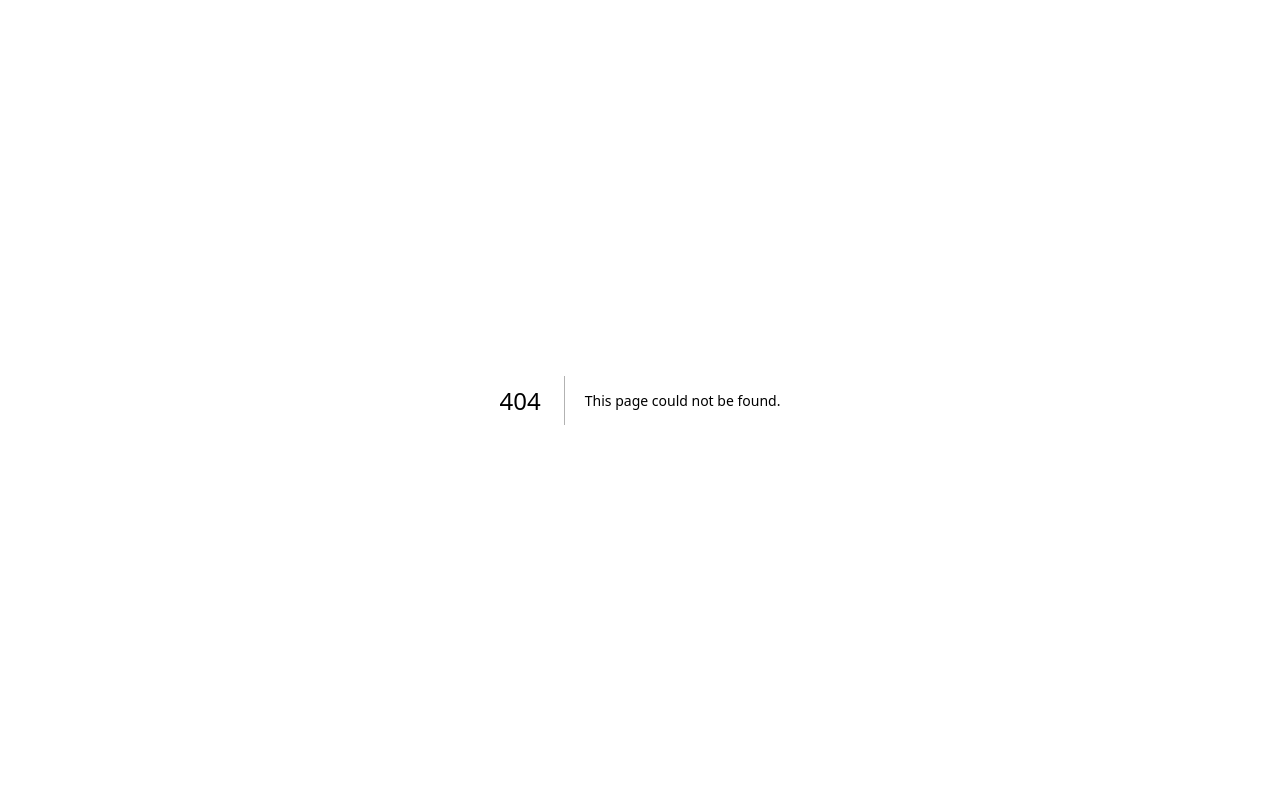
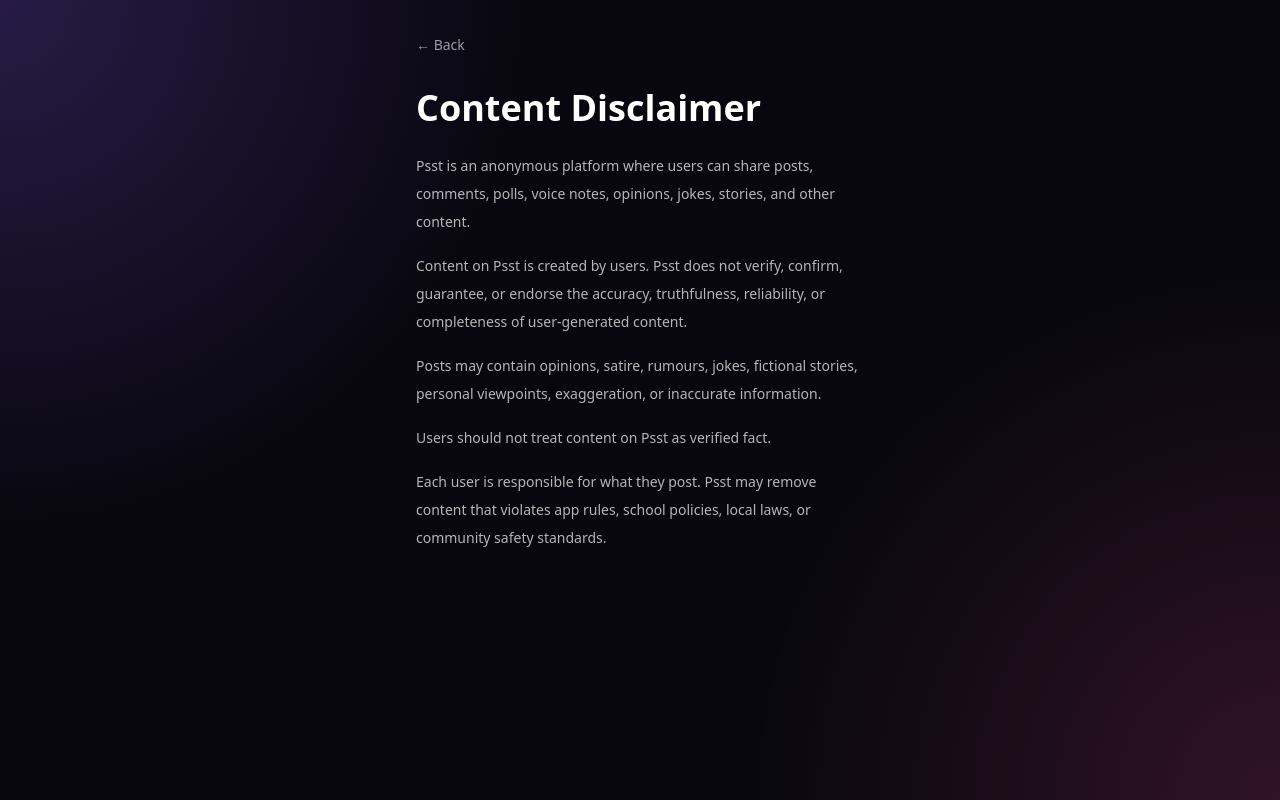
Before and after one commit to Warlock-code/psst, a Next.js app: page /disclaimer in a window 1280 px wide. Before the commit this address had no page. Built offline with nearby package versions, Linux system fonts and the light colour scheme.

Commit message:
Add disclaimer page

```diff
--- /dev/null
+++ b/app/disclaimer/page.tsx
@@ -0,0 +1,43 @@
+import Link from "next/link"
+
+export default function DisclaimerPage() {
+  return (
+    <main className="min-h-screen px-5 py-8 text-white">
+      <section className="mx-auto max-w-md">
+        <Link href="/lair" className="text-sm text-white/60">
+          ← Back
+        </Link>
+
+        <h1 className="mt-8 text-4xl font-black">Content Disclaimer</h1>
+
+        <div className="mt-6 space-y-4 text-sm leading-7 text-white/70">
+          <p>
+            Psst is an anonymous platform where users can share posts, comments,
+            polls, voice notes, opinions, jokes, stories, and other content.
+          </p>
+
+          <p>
+            Content on Psst is created by users. Psst does not verify, confirm,
+            guarantee, or endorse the accuracy, truthfulness, reliability, or
+            completeness of user-generated content.
+          </p>
+
+          <p>
+            Posts may contain opinions, satire, rumours, jokes, fictional stories,
+            personal viewpoints, exaggeration, or inaccurate information.
+          </p>
+
+          <p>
+            Users should not treat content on Psst as verified fact.
+          </p>
+
+          <p>
+            Each user is responsible for what they post. Psst may remove content
+            that violates app rules, school policies, local laws, or community
+            safety standards.
+          </p>
+        </div>
+      </section>
+    </main>
+  )
+}
--- a/app/lair/page.tsx
+++ b/app/lair/page.tsx
@@ -189,7 +189,7 @@
             Custom Ghost Name — GH₵20
           </Link>
 
-          <div className="mt-4 grid grid-cols-2 gap-3">
+          <div className="mt-4 grid grid-cols-3 gap-3">
             <Link
               href="/privacy-policy"
               className="rounded-2xl bg-white/10 p-4 text-center text-sm font-bold text-white"
@@ -203,6 +203,12 @@
             >
               Terms
             </Link>
+            <Link
+  href="/disclaimer"
+  className="rounded-2xl bg-white/10 p-4 text-center text-sm font-bold text-white"
+>
+  Disclaimer
+</Link>
           </div>
 
           <button
--- a/app/terms/page.tsx
+++ b/app/terms/page.tsx
@@ -34,6 +34,11 @@
           <p>
             Psst is provided as-is. Features may change as the app improves.
           </p>
+          <p>
+  Psst is not responsible for verifying user-generated posts. Content may include
+  opinions, jokes, rumours, satire, fictional stories, or inaccurate information.
+  Users should not treat posts as verified facts.
+</p>
         </div>
       </section>
     </main>
```
Also changed, not shown: 1 other file (tests, documents, lock files or other folders).
